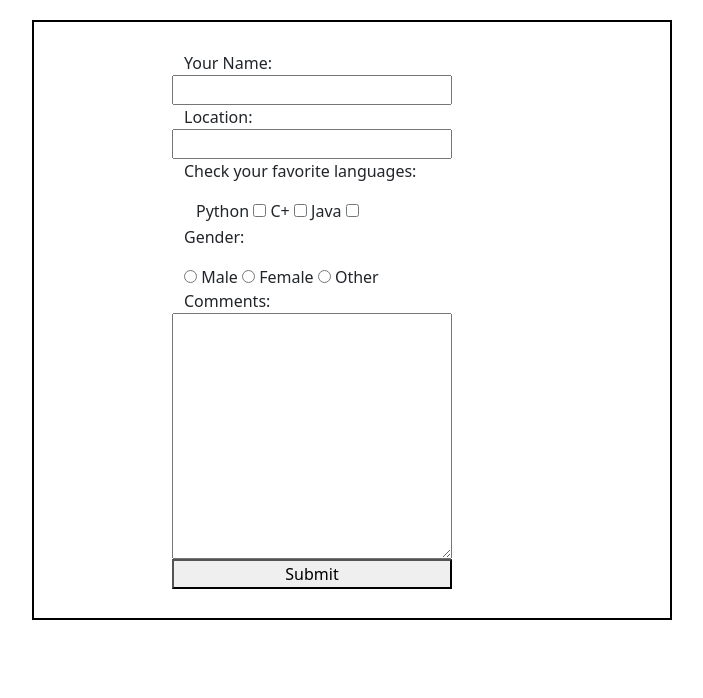
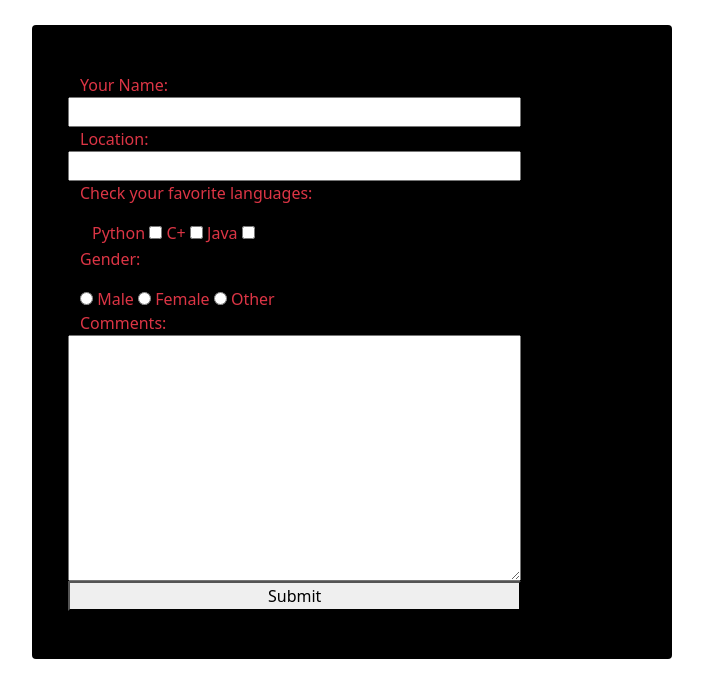
Before and after one commit to jtfrench23/Dojo_survey, a Flask app: page / in a window 1280 px wide. Shown: the top 698 px of the page, without its empty margins (288-991 px from the left). Run offline with Flask 2, Linux system fonts and the light colour scheme.

Commit message:
changed styling to more bootstrap

```diff
--- a/Templates/index.html
+++ b/Templates/index.html
@@ -12,7 +12,7 @@
 
 <body>
     <div class="box">
-        <form action="submit" method="post" class="outerForm">
+        <form action="submit" method="post" class="bg-black text-danger p-5 rounded col-6 mx-auto">
             <div class="col-10 form-group row align-items-center">
                 <label for="name">Your Name:</label>
                 <input type="text" name="name" id="name">
--- a/static/style.css
+++ b/static/style.css
@@ -1,13 +1,4 @@
-.box{
-    display: flex;
-    align-items: center;
-    border: 2px solid black !important;
-    width: 50vw;
-    height: 75vh;
-    margin: 20px auto;
-    padding: 10px 150px;
-    overflow-y: scroll;
-}
+
 
 .box2{
     margin: 0 auto;
```
